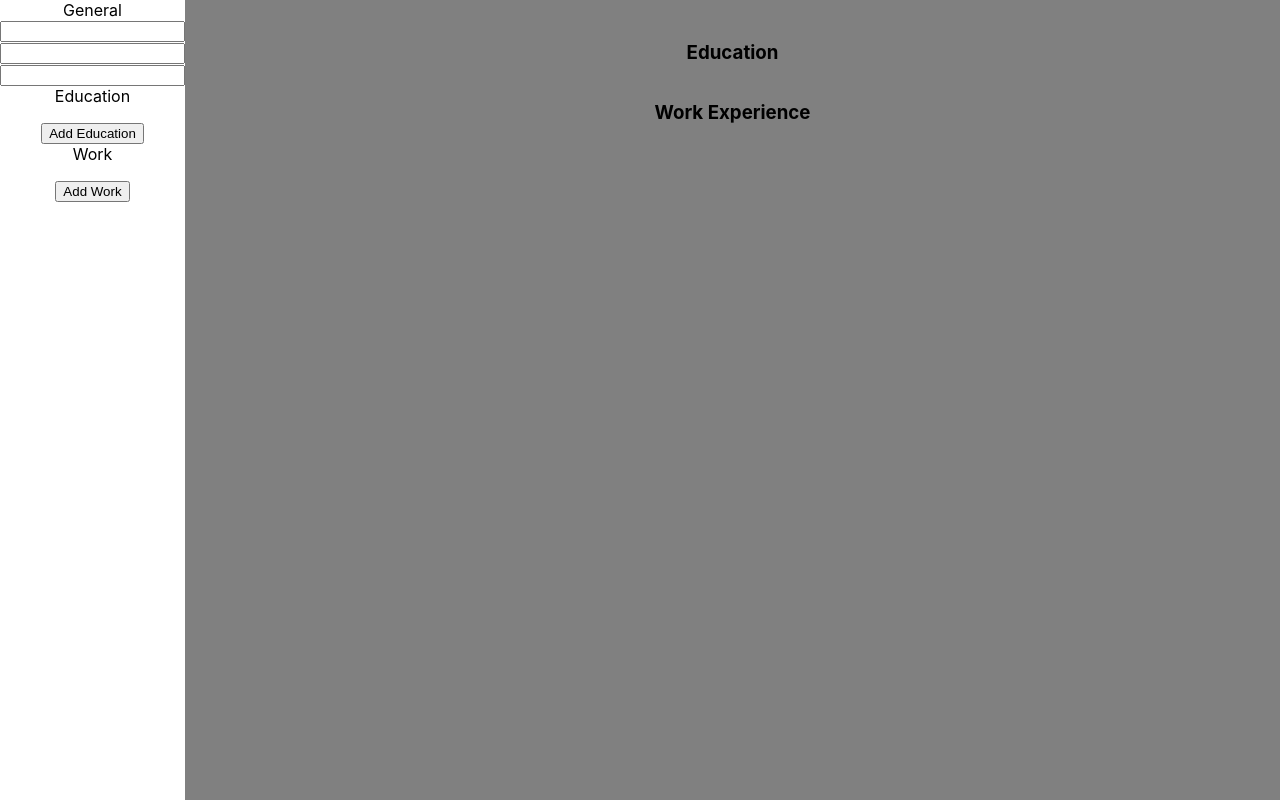
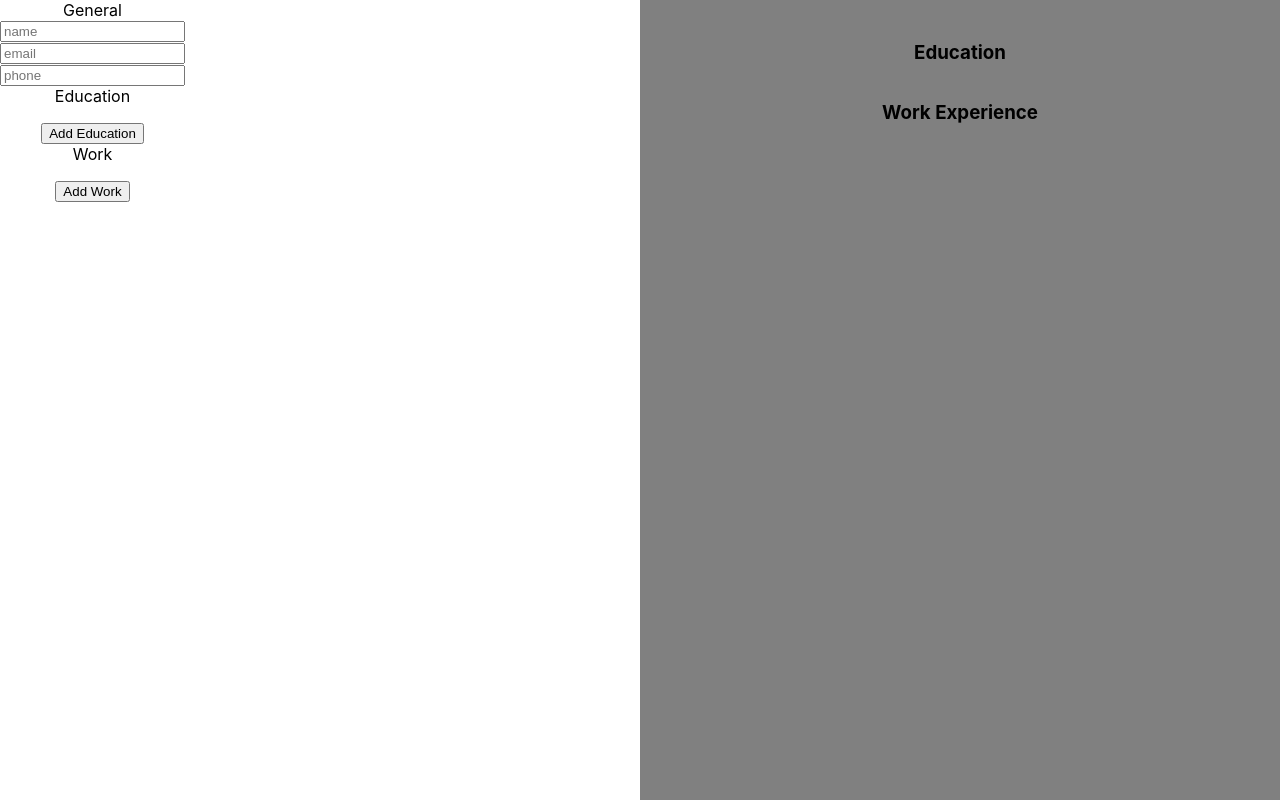
Before and after one commit to ijacobsen/cv-app, a React (Create React App) app: page / in a window 1280 px wide. Shown: the top 800 px of the page. Built offline with nearby package versions, Linux system fonts and the light colour scheme.

Commit message:
playing with styling

```diff
--- a/src/App.css
+++ b/src/App.css
@@ -1,7 +1,7 @@
 .App {
   display: flex;
   flex-direction: row;
-  justify-content: center;
+  justify-content: space-between;
   align-items: stretch;
   text-align: center;
 }
@@ -9,15 +9,14 @@
 .dataEtry {
   display: flex;
   flex-direction: column;
-  justify-content: left;
-  width: 100vw;
+  width: 50vw;
+  height: 100vw;
 }
 
 .dataDisplay {
   display: flex;
   flex-direction: column;
-  justify-content: right;
-  width: 100vw;
+  width: 50vw;
   height: 100vw;
   background-color: grey;
 }
--- a/src/App.js
+++ b/src/App.js
@@ -18,7 +18,7 @@ import RenderInfo from './components/RenderInfo';
 
 function App() {
 
-  const [genInfo, setGenInfo] = useState({'name': ' ', 'email': ' ', 'phone': ' '});
+  const [genInfo, setGenInfo] = useState({'name': '', 'email': '', 'phone': ''});
   const [workList, setWorkList] = useState({});
   const [edList, setEdList] = useState({});
 
--- a/src/components/EducationForm.js
+++ b/src/components/EducationForm.js
@@ -3,9 +3,6 @@ import React, { useEffect, useState } from 'react';
 const EducationForm = (props) => {
 
     const [userInput, setUserInput] = useState(props.edData)
-
-    console.log(props);
-
 
     // when userInput state updates, call onUpdateEducationData
     useEffect(() => {props.onUpdateEducationData(userInput)}, [userInput]);
```
